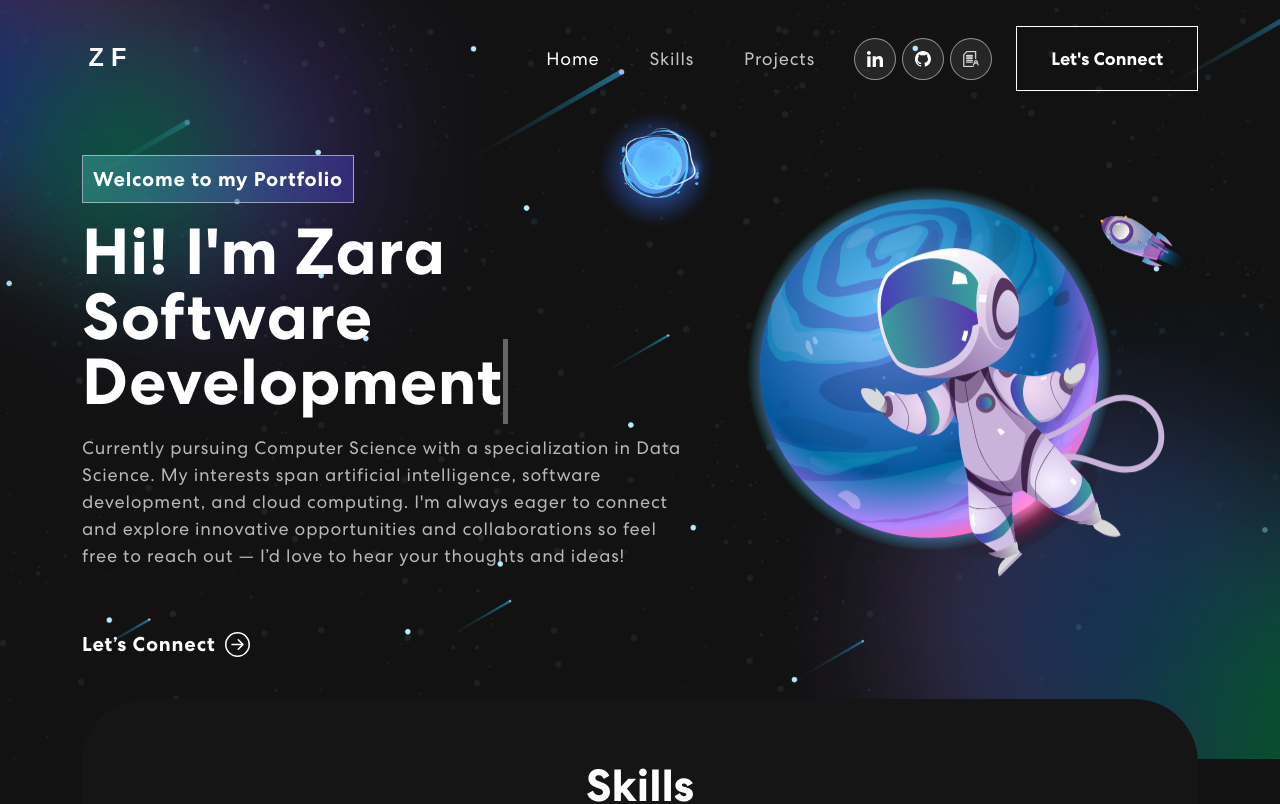
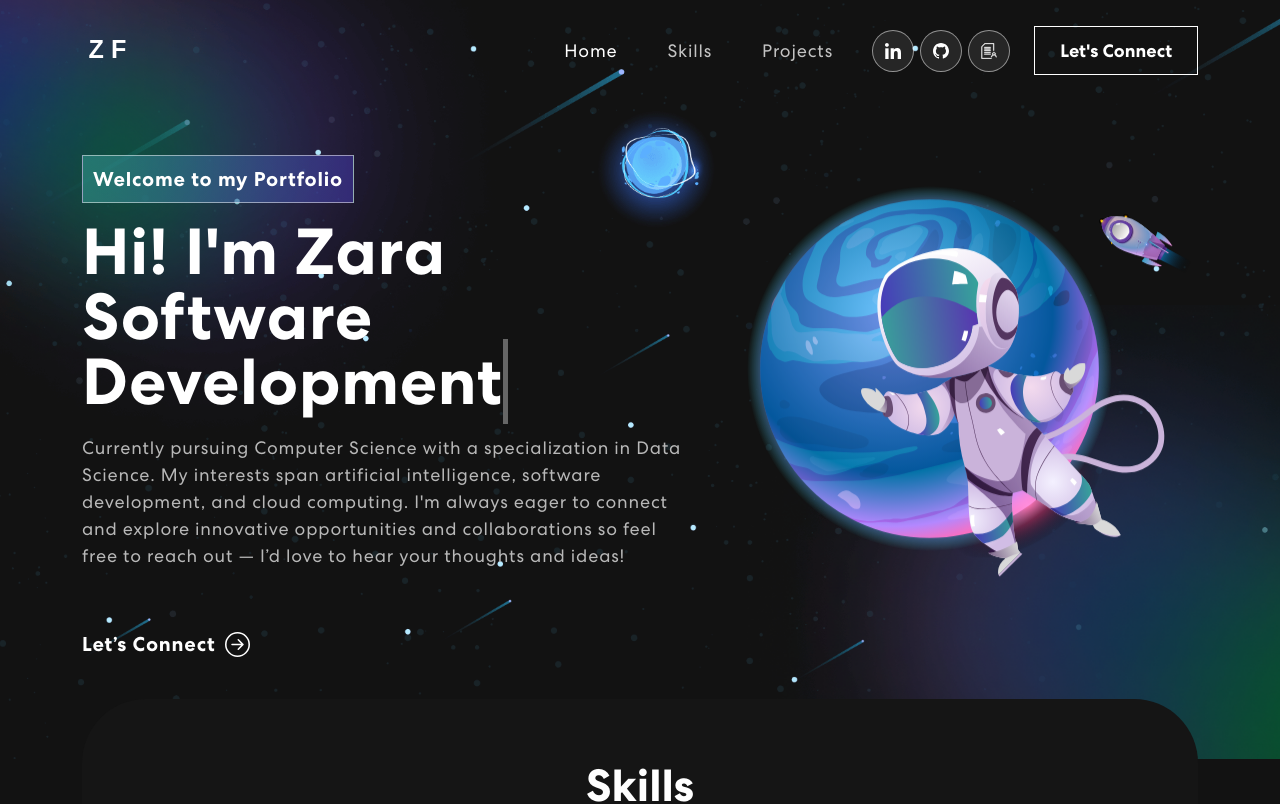
Before and after one commit to zarafarrukh/zarafarrukh.github.io, a React (Create React App) app: page / in a window 1280 px wide. Shown: the top 804 px of the page. Built offline with nearby package versions, Linux system fonts and the light colour scheme.

Commit message:
UI: updated Connect section

```diff
--- a/src/App.css
+++ b/src/App.css
@@ -89,7 +89,8 @@ p.success {
 p.danger {
 	color: red;
 }
-/* Navbar */
+
+/**** Navbar*****/
 nav.navbar {
   padding: 18px 0;
   position: fixed;
@@ -100,7 +101,7 @@ nav.navbar {
 }
 nav.navbar.scrolled {
   padding: 0px 0;
-  background-color: #121212;
+  background-color: #000000be;
 }
 nav.navbar a.navbar-brand {
     width: 9%;
@@ -162,7 +163,7 @@ span.navbar-text {
   font-weight: 700;
   color: #fff;
   border: 1px solid #fff;
-  padding: 18px 34px;
+  padding: 10px 25px;
   font-size: 18px;
   margin-left: 18px;
 	position: relative;
@@ -192,6 +193,7 @@ span.navbar-text {
 	height: 100%;
 	position: absolute;
 }
+
 nav.navbar .navbar-toggler:active,
 nav.navbar .navbar-toggler:focus {
 	outline: none;
--- a/src/components/Connect.js
+++ b/src/components/Connect.js
@@ -41,7 +41,7 @@ const Connect = ({ showModal, handleClose }) => {
               </a> and connect with me on
               <a href="https://www.linkedin.com/in/zarafarrukh/" target="_blank" rel="noopener noreferrer" className="social-link">
                 <img src={linkedinLogo} alt="LinkedIn" className="connect-linkedin-icon" />
-              </a>. When I unwind, you'll find me cooking, reading, watching silly cat videos, or listening to music!
+              </a>. Outside of coding, you'll find me cooking, reading, watching silly cat videos, or socializing!
             </p>
           </Modal.Body>
           <Modal.Footer>
--- a/src/components/NavBar.js
+++ b/src/components/NavBar.js
@@ -1,6 +1,6 @@
 // NavBar.js
 import { useState, useEffect } from "react";
-import { Navbar, Nav, Container, Button } from "react-bootstrap";
+import { Navbar, Nav, Container } from "react-bootstrap";
 import logo from '../assets/img/logo.svg';
 import linkedinIcon from '../assets/img/linkedinIcon.svg';
 import githubIcon from '../assets/img/githubIcon.svg';
```
